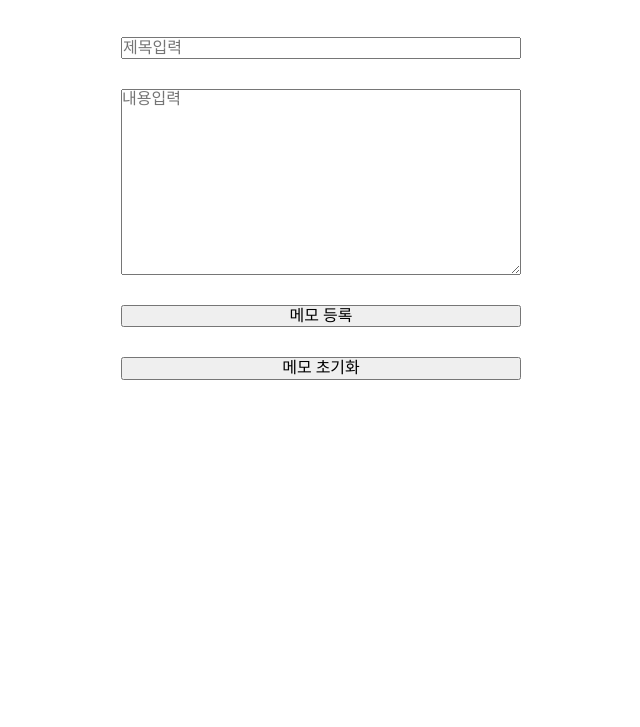
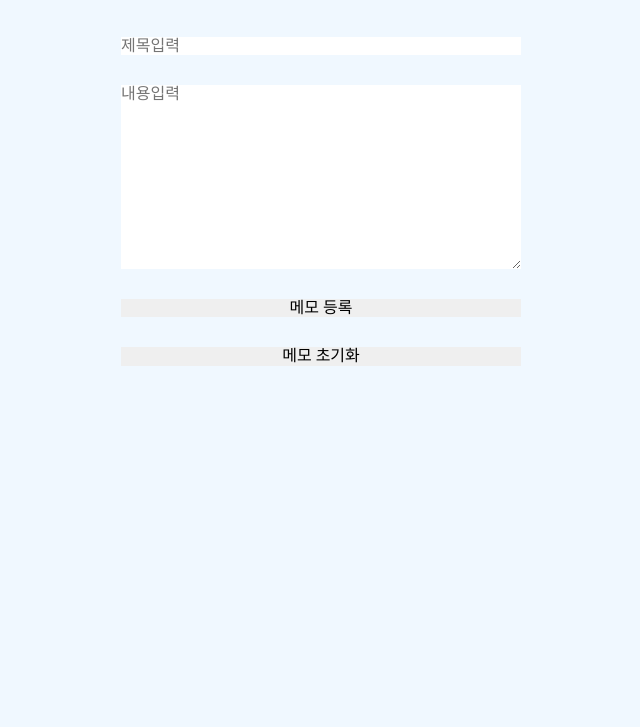
Before and after one commit to an1413/simple-memo, a plain HTML site: page index.html in a window 1280 px wide. Shown: the part 73-800 px from the top of the page, without its empty margins (319-959 px from the left). Drawn offline with Linux system fonts and the light colour scheme.

Commit message:
update README

```diff
--- a/css/style.css
+++ b/css/style.css
@@ -1,3 +1,16 @@
+/* resets */
+input, textarea {
+    border: none;
+}
+
+button {
+    border : none;
+}
+
+body {
+    background-color: aliceblue;
+}
+
 .container {
     width: 400px;
     margin: 0 auto;
```
Also changed, not shown: 1 other file.
